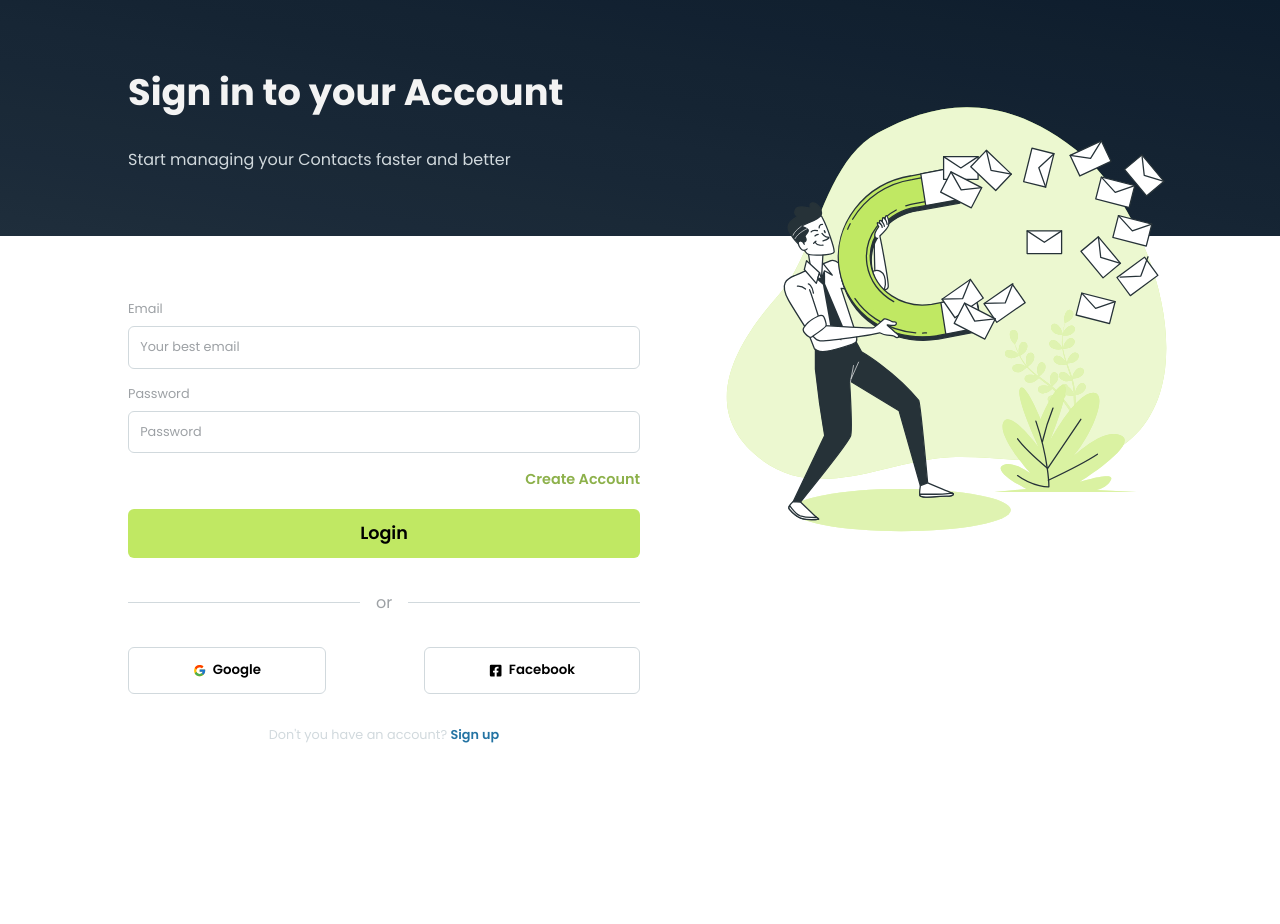
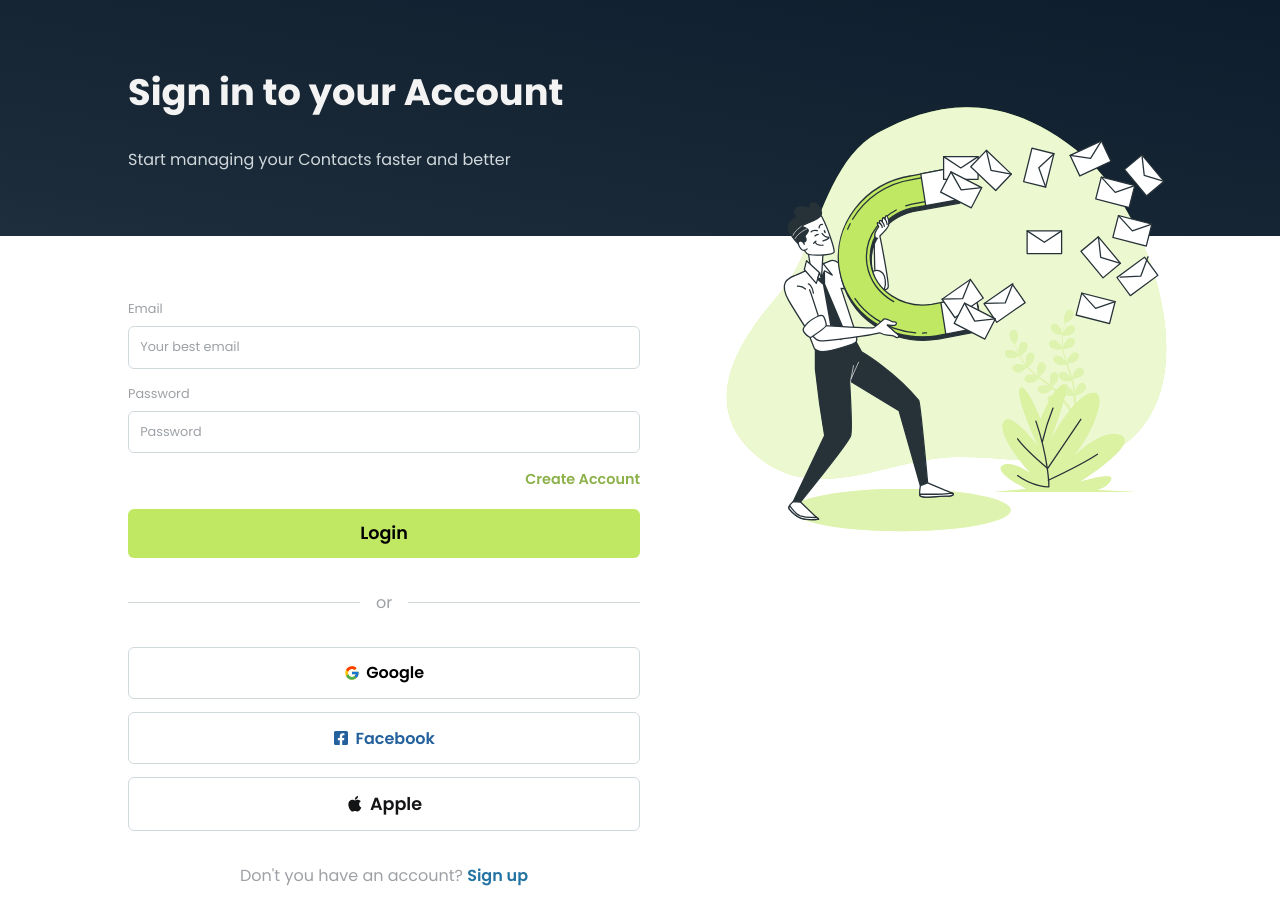
Before and after one commit to fabioreed/Client-Contacts-Manager, a React (Vite) app in the folder frontend/: page / in a window 1280 px wide. Shown: the top 924 px of the page. Before the commit the page ends 808 px from the top, so only its background shows below. Built offline with nearby package versions, Linux system fonts and the light colour scheme.

Commit message:
feat: Login add styles and button

```diff
--- a/frontend/src/pages/login/index.tsx
+++ b/frontend/src/pages/login/index.tsx
@@ -6,7 +6,7 @@ import { ILoginFormValues, UserContext } from '../../providers/UserContext'
 import { SubmitHandler, useForm } from 'react-hook-form'
 import { yupResolver } from '@hookform/resolvers/yup'
 import { FcGoogle } from 'react-icons/fc'
-import { FaFacebookSquare  } from 'react-icons/fa'
+import { FaFacebookSquare, FaApple  } from 'react-icons/fa'
 
 const Login = () => {
   const schema = yup.object({
@@ -53,6 +53,7 @@ const Login = () => {
           <GoogleAndFacebook>
             <button><FcGoogle /> Google</button>
             <button><FaFacebookSquare />Facebook</button>
+            <button><FaApple />Apple</button>
           </GoogleAndFacebook>
           <DontYouHave>Don't you have an account? <SignUp to='/register'>Sign up</SignUp></DontYouHave>
         </SectionContainerLogin>
--- a/frontend/src/pages/login/style.ts
+++ b/frontend/src/pages/login/style.ts
@@ -177,6 +177,8 @@ export const SocialMediaContainer = styled.section`
 
 export const GoogleAndFacebook = styled.aside`
   display: flex;
+  flex-direction: column;
+  gap: .8rem;
   justify-content: space-between;
 
   margin-top: 1rem;
@@ -184,9 +186,12 @@ export const GoogleAndFacebook = styled.aside`
   > button {
     display: flex;
     align-items: center;
+    justify-content: center;
     gap: .4rem;
 
     background: none;
+
+    font-size: 1rem;
 
     border: 1px solid var(--light-gray);
     border-radius: 6px;
@@ -198,20 +203,28 @@ export const GoogleAndFacebook = styled.aside`
     &:hover {
       border: 1px solid var(--mid-blue);
     }
+
+    :nth-child(2) {
+      color: var(--mid-blue)
+    }
+
+    :nth-child(3) {
+      font-size: 1.1rem;
+      color: var(--black);
+    }
   }
 `
 
 export const SignUp = styled(Link)`
   color: var(--light-blue);
   font-weight: 600;
-
-
+  font-size: 1rem;
 `
 
 export const DontYouHave = styled.p`
   margin-top: 1rem;
 
-  color: var(--light-gray);
-  font-size: .8rem;
+  color: var(--dark-gray);
+  font-size: 1rem;
   align-self: center;
 `
```
